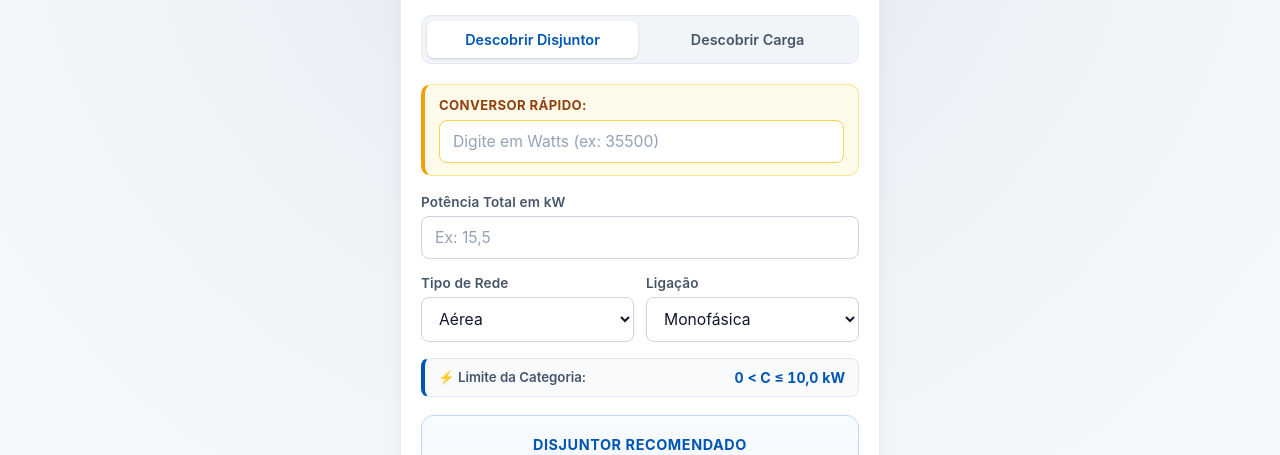
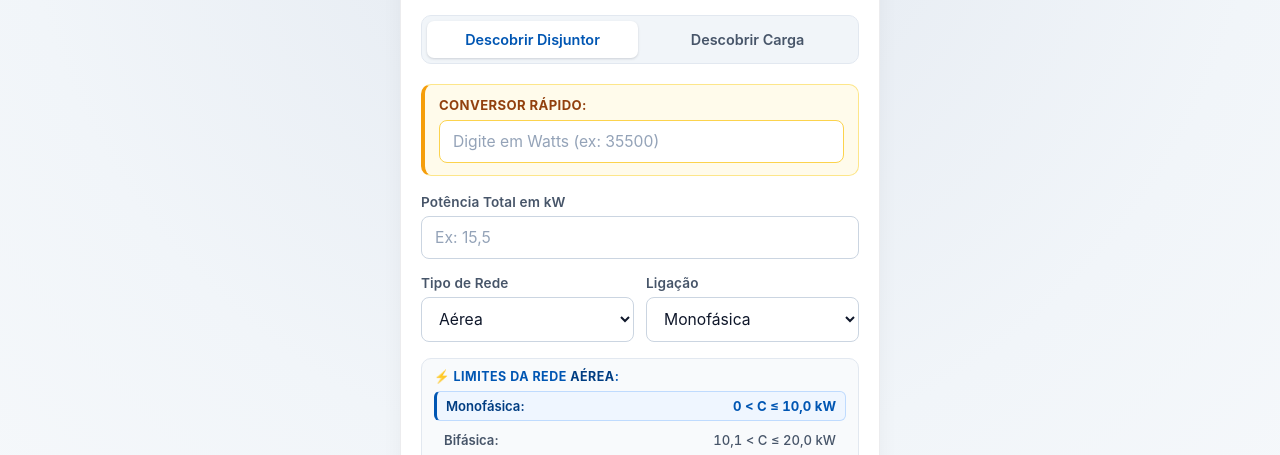
Before and after one commit to alyssonlcss/DJCarga, a plain HTML site: page index.html in a window 1280 px wide. Shown: the part 154-609 px from the top of the page. Drawn offline with Linux system fonts and the light colour scheme.

Commit message:
feat(ui): exibe limites separados por tipo de ligacao (monofasica, bifasica e trifasica)

```diff
--- a/app.js
+++ b/app.js
@@ -65,27 +65,66 @@ function openTab(tabId) {
   if (targetBtn) targetBtn.classList.add('active');
 }
 
-// Atualiza o indicador dinâmico de limites da Aba 1
+// Atualiza os limites de cada tipo de rede e ligação na Aba 1
 function atualizarBadgeLimites1() {
-  const rede = document.getElementById('rede1')?.value;
-  const ligacao = document.getElementById('ligacao1')?.value;
-  const badgeText = document.getElementById('limitText1');
+  const rede = document.getElementById('rede1')?.value || 'aerea';
+  const ligacao = document.getElementById('ligacao1')?.value || 'monofasica';
 
-  if (rede && ligacao && LIMITES_NORMATIVOS[rede]?.[ligacao] && badgeText) {
-    badgeText.innerText = LIMITES_NORMATIVOS[rede][ligacao].label;
+  const lblRede = document.getElementById('lblRede1');
+  if (lblRede) {
+    lblRede.innerText = rede === 'aerea' ? 'Aérea' : 'Subterrânea';
   }
+
+  const limites = LIMITES_NORMATIVOS[rede];
+  if (!limites) return;
+
+  const valMono = document.getElementById('valMono1');
+  const valBi = document.getElementById('valBi1');
+  const valTri = document.getElementById('valTri1');
+
+  if (valMono) valMono.innerText = limites.monofasica.label;
+  if (valBi) valBi.innerText = limites.bifasica.label;
+  if (valTri) valTri.innerText = limites.trifasica.label;
+
+  const rowMono = document.getElementById('rowMono1');
+  const rowBi = document.getElementById('rowBi1');
+  const rowTri = document.getElementById('rowTri1');
+
+  rowMono?.classList.toggle('active', ligacao === 'monofasica');
+  rowBi?.classList.toggle('active', ligacao === 'bifasica');
+  rowTri?.classList.toggle('active', ligacao === 'trifasica');
 }
 
-// Atualiza o indicador dinâmico de disjuntores da Aba 2
+// Atualiza os disjuntores de cada tipo de rede e ligação na Aba 2
 function atualizarBadgeLimites2() {
-  const rede = document.getElementById('rede2')?.value;
-  const ligacao = document.getElementById('ligacao2')?.value;
-  const badgeText = document.getElementById('limitText2');
+  const rede = document.getElementById('rede2')?.value || 'aerea';
+  const ligacao = document.getElementById('ligacao2')?.value || 'monofasica';
 
-  if (rede && ligacao && LIMITES_NORMATIVOS[rede]?.[ligacao] && badgeText) {
-    const lista = LIMITES_NORMATIVOS[rede][ligacao].disjuntores.map(d => `${d}A`).join(', ');
-    badgeText.innerText = lista;
+  const lblRede = document.getElementById('lblRede2');
+  if (lblRede) {
+    lblRede.innerText = rede === 'aerea' ? 'Aérea' : 'Subterrânea';
   }
+
+  const limites = LIMITES_NORMATIVOS[rede];
+  if (!limites) return;
+
+  const valMono = document.getElementById('valMono2');
+  const valBi = document.getElementById('valBi2');
+  const valTri = document.getElementById('valTri2');
+
+  if (valMono) valMono.innerText = limites.monofasica.disjuntores.map(d => `${d}A`).join(', ');
+  if (valBi) valBi.innerText = limites.bifasica.disjuntores.map(d => `${d}A`).join(', ');
+  if (valTri) {
+    valTri.innerText = rede === 'aerea' ? '25A a 100A' : '25A a 125A';
+  }
+
+  const rowMono = document.getElementById('rowMono2');
+  const rowBi = document.getElementById('rowBi2');
+  const rowTri = document.getElementById('rowTri2');
+
+  rowMono?.classList.toggle('active', ligacao === 'monofasica');
+  rowBi?.classList.toggle('active', ligacao === 'bifasica');
+  rowTri?.classList.toggle('active', ligacao === 'trifasica');
 }
 
 // Conversor Watts para kW (precisão de até 3 casas decimais: 1 kW = 1.000 W)
--- a/index.html
+++ b/index.html
@@ -66,10 +66,25 @@
                 </div>
             </div>
 
-            <!-- Faixa Normativa da Configuração Atual -->
-            <div class="limits-info" id="limitsInfo1">
-                <span>⚡ Limite da Categoria:</span>
-                <strong id="limitText1">0 < C ≤ 10,0 kW</strong>
+            <!-- Limites por Tipo de Ligação da Rede Selecionada -->
+            <div class="network-limits" id="networkLimits1">
+                <div class="network-limits-title">
+                    <span>⚡ Limites da Rede <strong id="lblRede1">Aérea</strong>:</span>
+                </div>
+                <div class="limits-table">
+                    <div class="limit-row active" id="rowMono1">
+                        <span class="limit-name">Monofásica:</span>
+                        <span class="limit-range" id="valMono1">0 < C ≤ 10,0 kW</span>
+                    </div>
+                    <div class="limit-row" id="rowBi1">
+                        <span class="limit-name">Bifásica:</span>
+                        <span class="limit-range" id="valBi1">10,1 < C ≤ 20,0 kW</span>
+                    </div>
+                    <div class="limit-row" id="rowTri1">
+                        <span class="limit-name">Trifásica:</span>
+                        <span class="limit-range" id="valTri1">10,1 < C ≤ 75,0 kW</span>
+                    </div>
+                </div>
             </div>
 
             <div id="resultadoBox1" class="result-box" aria-live="polite">
@@ -114,10 +129,25 @@
                 </div>
             </div>
 
-            <!-- Disjuntores Padronizados da Configuração Atual -->
-            <div class="limits-info" id="limitsInfo2">
-                <span>⚡ Disjuntores Padronizados:</span>
-                <strong id="limitText2">20A, 32A, 40A</strong>
+            <!-- Disjuntores por Tipo de Ligação da Rede Selecionada -->
+            <div class="network-limits" id="networkLimits2">
+                <div class="network-limits-title">
+                    <span>⚡ Disjuntores da Rede <strong id="lblRede2">Aérea</strong>:</span>
+                </div>
+                <div class="limits-table">
+                    <div class="limit-row active" id="rowMono2">
+                        <span class="limit-name">Monofásica:</span>
+                        <span class="limit-range" id="valMono2">20A, 32A, 40A</span>
+                    </div>
+                    <div class="limit-row" id="rowBi2">
+                        <span class="limit-name">Bifásica:</span>
+                        <span class="limit-range" id="valBi2">50A</span>
+                    </div>
+                    <div class="limit-row" id="rowTri2">
+                        <span class="limit-name">Trifásica:</span>
+                        <span class="limit-range" id="valTri2">25A a 100A</span>
+                    </div>
+                </div>
             </div>
 
             <div id="resultadoBox2" class="result-box" aria-live="polite">
--- a/style.css
+++ b/style.css
@@ -214,32 +214,71 @@ select:focus {
   box-shadow: 0 0 0 3px rgba(245, 158, 11, 0.18);
 }
 
-/* Informações dinâmicas de limites */
-.limits-info {
+/* Informações dinâmicas de limites por tipo de rede e ligação */
+.network-limits {
   background-color: #f8fafc;
   border: 1px solid var(--border-subtle);
-  border-left: 4px solid var(--primary);
-  padding: 10px 13px;
-  border-radius: 8px;
-  font-size: 0.83rem;
+  border-radius: 10px;
+  padding: 10px 12px;
   margin-top: 4px;
   margin-bottom: 18px;
+}
+
+.network-limits-title {
+  font-size: 0.78rem;
+  font-weight: 700;
+  text-transform: uppercase;
+  letter-spacing: 0.04em;
+  color: var(--primary);
+  margin-bottom: 7px;
   display: flex;
   justify-content: space-between;
   align-items: center;
-  flex-wrap: wrap;
-  gap: 6px;
 }
 
-.limits-info span {
+.network-limits-title strong {
+  color: var(--primary-dark);
+}
+
+.limits-table {
+  display: flex;
+  flex-direction: column;
+  gap: 4px;
+}
+
+.limit-row {
+  display: flex;
+  justify-content: space-between;
+  align-items: center;
+  font-size: 0.82rem;
+  padding: 6px 9px;
+  border-radius: 6px;
+  background: transparent;
   color: var(--text-muted);
+  border: 1px solid transparent;
+  transition: all 0.2s ease;
+}
+
+.limit-row.active {
+  background: #eff6ff;
+  border-color: #bfdbfe;
+  border-left: 3px solid var(--primary);
+  color: var(--primary-dark);
   font-weight: 600;
 }
 
-.limits-info strong {
+.limit-row .limit-name {
+  font-weight: 600;
+}
+
+.limit-row .limit-range {
+  font-variant-numeric: tabular-nums;
+  font-weight: 500;
+}
+
+.limit-row.active .limit-range {
+  font-weight: 700;
   color: var(--primary);
-  font-size: 0.88rem;
-  font-variant-numeric: tabular-nums;
 }
 
 /* Card de Resultado */
--- a/sw.js
+++ b/sw.js
@@ -1,9 +1,9 @@
 /**
  * Service Worker - DJ Carga
- * Versão 1.1.4 - Conversão W para kW com 3 casas decimais
+ * Versão 1.1.5 - Limites separados por tipo de rede e ligação
  */
 
-const CACHE_NAME = 'djcarga-v1.1.4';
+const CACHE_NAME = 'djcarga-v1.1.5';
 
 const STATIC_ASSETS = [
   '/',
```
